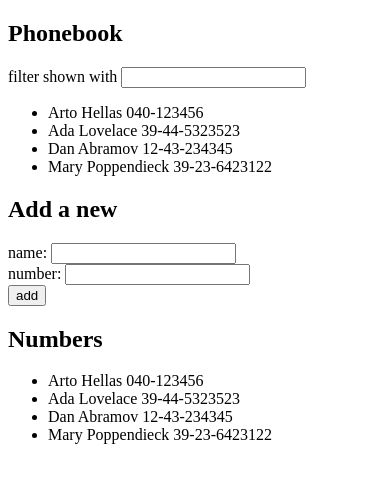
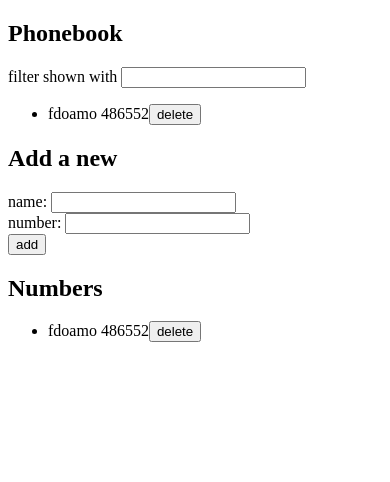
Before and after one commit to abbesbilel/Helsinki, a React (Vite) app in the folder Part2/phonebook/: page / in a window 390 px wide. Shown: the top 482 px of the page. Built offline with nearby package versions, Linux system fonts and the light colour scheme; data requests are answered from the project's data file.

Commit message:
finished exercice 14 of phonebook

```diff
--- a/Part2/phonebook/db.json
+++ b/Part2/phonebook/db.json
@@ -1,24 +1,10 @@
 {
-  "persons":[
+  "persons": [
     {
-      "name": "Arto Hellas",
-      "number": "040-123456",
-      "id": "1"
-    },
-    {
-      "name": "Ada Lovelace",
-      "number": "39-44-5323523",
-      "id": "2"
-    },
-    {
-      "name": "Dan Abramov",
-      "number": "12-43-234345",
-      "id": "3"
-    },
-    {
-      "name": "Mary Poppendieck",
-      "number": "39-23-6423122",
-      "id": "4"
+      "name": "fdoamo",
+      "number": "486552",
+      "id": "-y24vz009QI"
     }
-  ]
+  ],
+  "$schema": "./node_modules/json-server/schema.json"
 }
--- a/Part2/phonebook/src/App.jsx
+++ b/Part2/phonebook/src/App.jsx
@@ -1,21 +1,26 @@
 import { useState, useEffect } from 'react'
 import axios from 'axios'
+import phonebookService from './services/phonebook'
 
 
 
-  const PersonLine = ({ person }) => (
-    <li>{person.name} {person.number}</li>
+
+
+const PersonLine = ({ person, removePerson }) => (
+  <li>{person.name} {person.number}
+      <button onClick={removePerson}>delete</button>
+  </li>
 )
 
-  const People = ({ persons }) => (
+const People = ({ persons, removePerson}) => (
   <ul>
     {persons.map(person => (
-        <PersonLine key={person.name} person={person} />
+      <PersonLine key={person.name} person={person} removePerson={() => removePerson(person.id)} />
     ))}
   </ul>
 )
 
-  const Form = ({newName, newNumber, handleChange, handleNumberChange, addPerson}) => (
+const Form = ({ newName, newNumber, handleChange, handleNumberChange, addPerson }) => (
   <form onSubmit={addPerson}>
     <div>
       name: <input value={newName} onChange={handleChange} />
@@ -30,12 +35,19 @@ import axios from 'axios'
 const App = () => {
   const [persons, setPersons] = useState([])
 
-  useEffect(()=> {
-    axios.get("http://localhost:3001/persons")
+    const removePerson = id => {
+    const personToRemove = `http://localhost:3001/persons/${id}`
+    phonebookService.remove(personToRemove).then(response => {
+      setPersons(persons.filter(p => p.id !== id))
+    })
+  }
+
+  useEffect(() => {
+    phonebookService.getAll()
       .then(response =>
-      setPersons(response.data)
+        setPersons(response)
       )
-  },[])
+  }, [])
   const [newName, setNewName] = useState('')
   const [newNumber, setNewNumber] = useState('')
   const [newSearch, setNewSearch] = useState('')
@@ -48,9 +60,12 @@ const App = () => {
       return
     }
     const personObject = { name: newName, number: newNumber }
-    setPersons(persons.concat(personObject))
+    phonebookService.create(personObject)
+      .then((response => {
+        setPersons(persons.concat(response))
         setNewName('')
         setNewNumber('')
+      }))
   }
 
   const handleChange = (event) => {
@@ -83,7 +98,7 @@ return (
       <h2>Add a new</h2>
       <Form newName={newName} newNumber={newNumber} handleChange={handleChange} handleNumberChange={handleNumberChange} addPerson={addPerson} />
       <h2>Numbers</h2>
-    <People persons={persons} />
+      <People persons={persons} removePerson={removePerson} />
 
     </div>
   )
--- /dev/null
+++ b/Part2/phonebook/src/services/phonebook.js
@@ -0,0 +1,20 @@
+import axios from "axios";
+const baseUrl = "http://localhost:3001/persons"
+
+const getAll = () => {
+    return axios.get(baseUrl)
+    .then(response => response.data)
+}
+
+const create = (newObject) => {
+    return axios
+        .post(baseUrl, newObject)
+        .then(response => response.data)
+}
+
+const remove = (url) => {
+    return axios.delete(url)
+    .then(response => response.data)
+}
+
+export default { getAll, create, remove}
```
Lines whose indentation alone changed are shown as unchanged.
